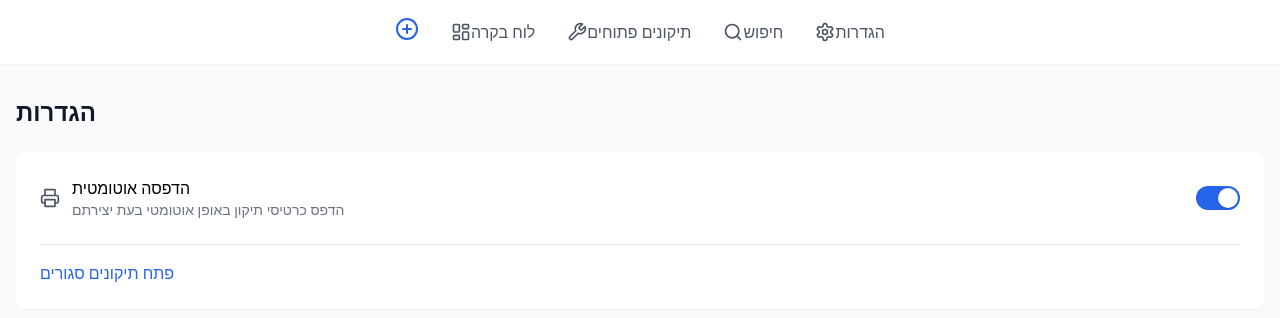
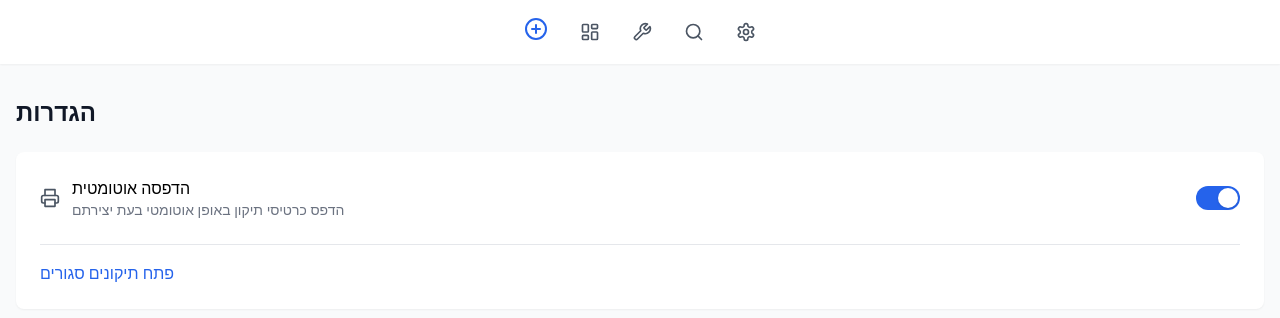
Before and after one commit to joshtorie/dashboard, a React (Vite) app: page /settings in a window 1280 px wide. Shown: the top 318 px of the page. Built offline with nearby package versions, Linux system fonts and the light colour scheme; no server answers; the database is empty.

Commit message:
status label

```diff
--- a/src/components/Header.tsx
+++ b/src/components/Header.tsx
@@ -27,10 +27,10 @@ export default function Header() {
   const showHeaderIcon = useSettingsStore((state) => state.showHeaderIcon);
 
   const navItems = [
-    { icon: LayoutDashboard, label: 'לוח בקרה', path: '/' },
-    { icon: Wrench, label: 'תיקונים פתוחים', path: '/repairs' },
-    { icon: Search, label: 'חיפוש', path: '/search' },
-    { icon: Settings, label: 'הגדרות', path: '/settings' },
+    { icon: LayoutDashboard, path: '/' },
+    { icon: Wrench, path: '/repairs' },
+    { icon: Search, path: '/search' },
+    { icon: Settings, path: '/settings' },
   ];
 
   return (
--- a/src/components/RepairCard.tsx
+++ b/src/components/RepairCard.tsx
@@ -217,7 +217,7 @@ export default function RepairCard({ repair }: RepairCardProps) {
             className="w-full border rounded-md p-2 min-h-[100px]"
           />
         ) : (
-          <p className="text-gray-600 whitespace-pre-wrap">{complaint}</p>
+          <p className="text-gray-600 whitespace-pre-wrap border rounded-md p-3">{complaint}</p>
         )}
         {isEditing && (
           <button onClick={handleNotesUpdate} className="mt-2 bg-blue-600 text-white rounded-md px-4 py-2">שמור</button>
@@ -233,7 +233,7 @@ export default function RepairCard({ repair }: RepairCardProps) {
             className="w-full border rounded-md p-2 min-h-[100px]"
           />
         ) : (
-          <p className="text-gray-600 whitespace-pre-wrap">{notes}</p>
+          <p className="text-gray-600 whitespace-pre-wrap border rounded-md p-3">{notes}</p>
         )}
         {isEditing && (
           <button onClick={handleNotesUpdate} className="mt-2 bg-blue-600 text-white rounded-md px-4 py-2">שמור</button>
@@ -241,8 +241,6 @@ export default function RepairCard({ repair }: RepairCardProps) {
       </div>
 
       <div className="mt-4">
-        <div className="flex items-center space-x-4 space-x-reverse">
-          <label htmlFor="status" className="font-medium min-w-[80px]">סטטוס:</label>
         <select
           id="status"
           value={repair.status}
@@ -253,7 +251,6 @@ export default function RepairCard({ repair }: RepairCardProps) {
             <option key={status} value={status}>{translation}</option>
           ))}
         </select>
-        </div>
       </div>
 
       {showImage && imageUrl && (
```
Lines whose indentation alone changed are shown as unchanged.
